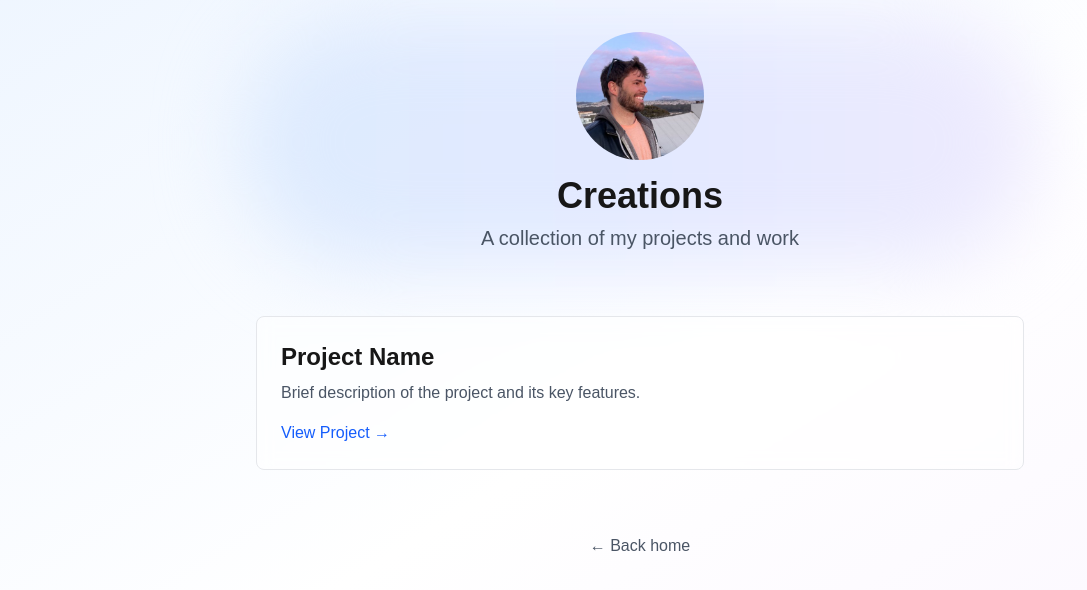
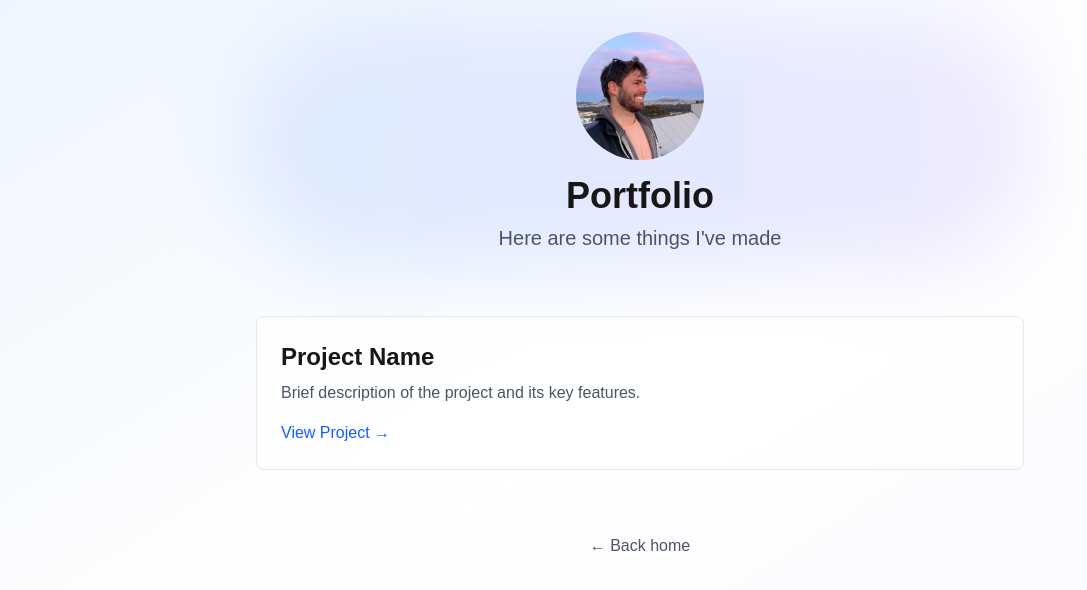
Before and after one commit to dsernst/dsernst.com-2025, a Next.js app: page /creations in a window 1280 px wide. Shown: the top 590 px of the page, without its empty margins (0-1087 px from the left). Built offline with nearby package versions, Linux system fonts and the light colour scheme.

Commit message:
Rename Creations -> Portfolio

```diff
--- a/app/creations/page.tsx
+++ b/app/creations/page.tsx
@@ -6,8 +6,8 @@ export default function Creations() {
     <div className="min-h-screen flex flex-col items-center p-8">
       <main className="w-full max-w-3xl">
         <PageHeader
-          title="Creations"
-          subtitle="A collection of my projects and work"
+          title="Portfolio"
+          subtitle="Here are some things I've made"
         />
 
         <div className="mt-16 grid gap-8">
--- a/app/page.tsx
+++ b/app/page.tsx
@@ -21,7 +21,7 @@ export default function Home() {
           Writing
         </Link>
         <Link href="/creations" className="hover:underline underline-offset-2">
-          Creations
+          Portfolio
         </Link>
         <Link href="/contact" className="hover:underline underline-offset-2">
           Contact
```
